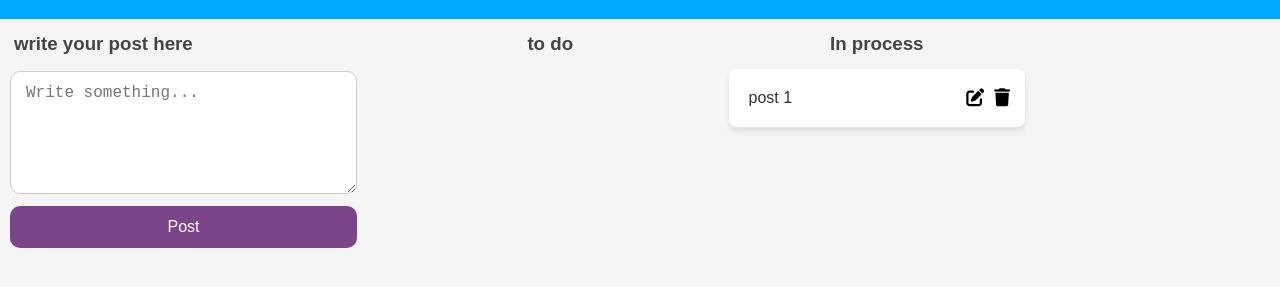
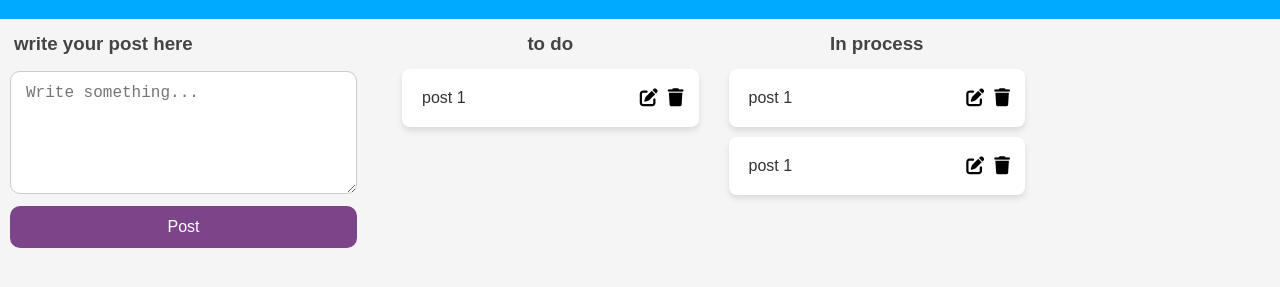
Before and after one commit to jomaa92/my-project-all-in-one, a plain HTML site: page kanbord/index.html in a window 1280 px wide. Shown: the part 61-348 px from the top of the page. Drawn offline with Linux system fonts and the light colour scheme.

```diff
--- a/kanbord/index.html
+++ b/kanbord/index.html
@@ -23,13 +23,26 @@
         </div>
         <div class="right">
             <h3>to do</h3>
-
+           <div class="post-item" draggable="true">
+                <p>post 1</p>
+                <span class="icons">
+                    <i onclick="editPost(this)" class="fa-solid fa-pen-to-square"></i>
+                    <i onclick="removePost(this)" class="fa-solid fa-trash"></i>
+                  </span>
+            </div>
             <!--  -->
 
 
         </div>
         <div class="post-end">
             <h3>In process</h3>
+            <div class="post-item" draggable="true">
+                <p>post 1</p>
+                <span class="icons">
+                    <i onclick="editPost(this)" class="fa-solid fa-pen-to-square"></i>
+                    <i onclick="removePost(this)" class="fa-solid fa-trash"></i>
+                  </span>
+            </div>
             <div class="post-item" draggable="true">
                 <p>post 1</p>
                 <span class="icons">
```
